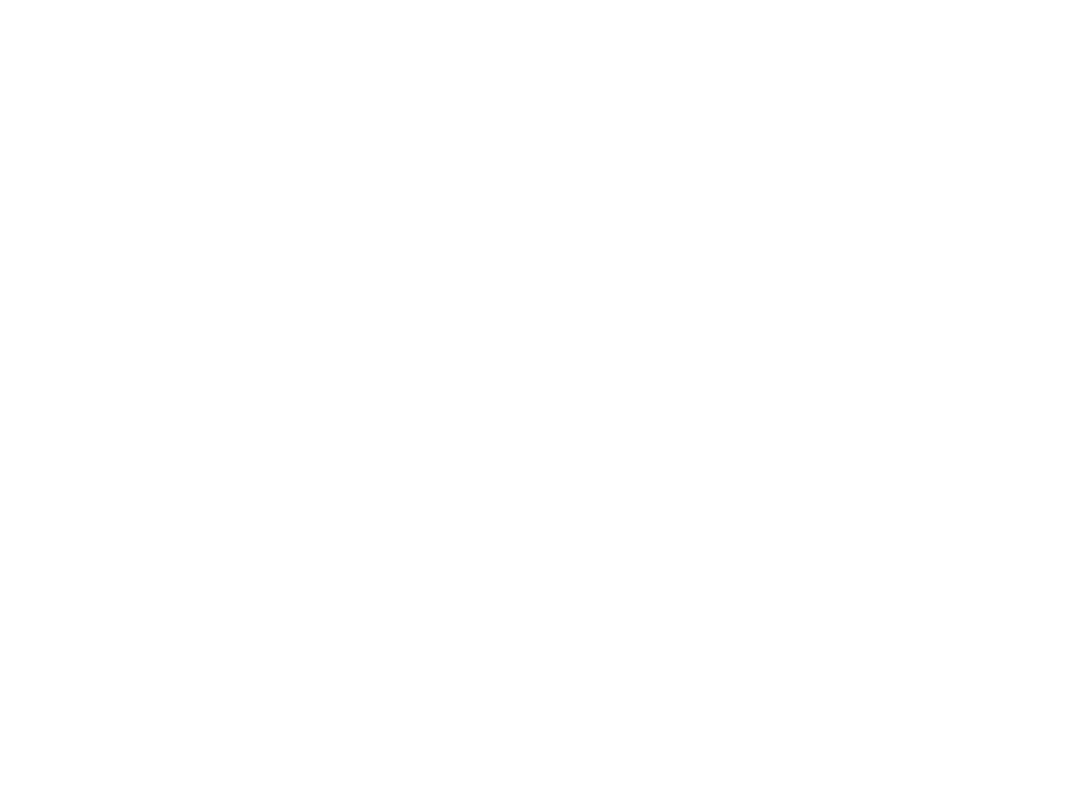
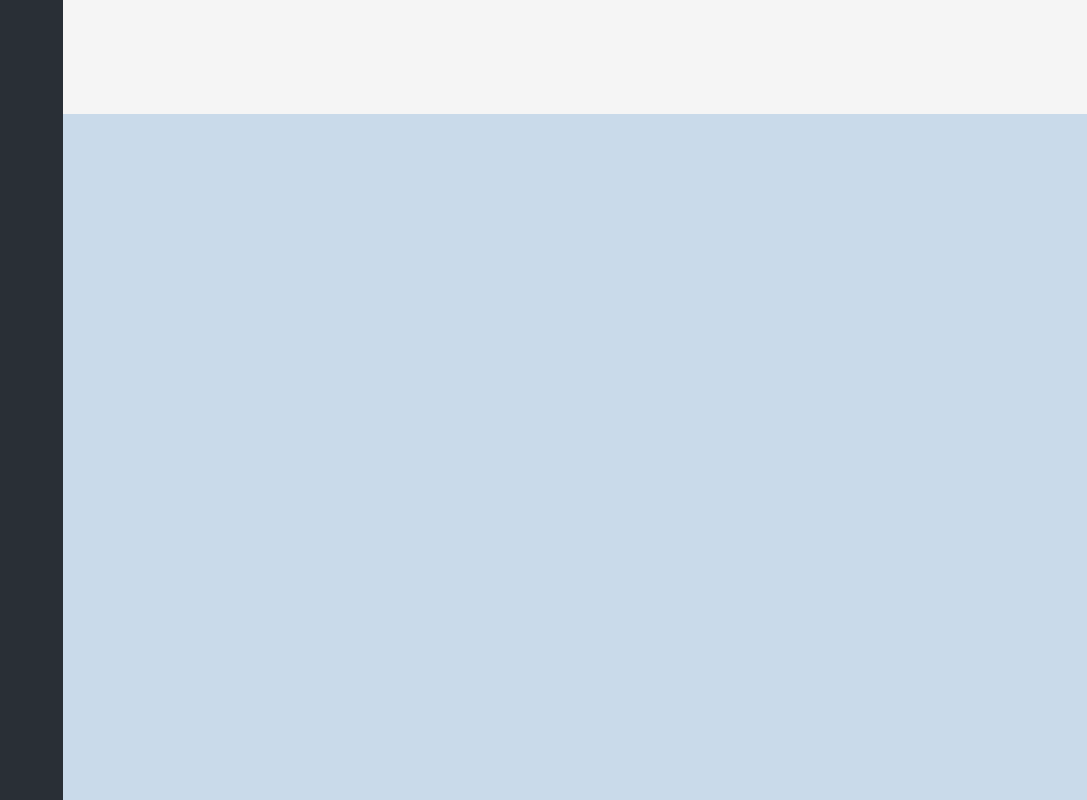
Before and after one commit to oaksvirals/admin-dashboard, a plain HTML site: page index.html in a window 1280 px wide. Shown: the whole page, without its empty margins (193-1280 px from the left). Drawn offline with Linux system fonts and the light colour scheme.

Commit message:
Grid and Color Scheme
General grid areas established and color scheme applied to css root.

```diff
--- a/index.html
+++ b/index.html
@@ -7,6 +7,10 @@
     <title>Admin Dashboard</title>
 </head>
 <body>
-
+    <div class="dashboard">
+        <div class="navigation"></div>
+        <div class="header"></div>
+        <div class="main-content"></div>
+    </div>
 </body>
 </html>
--- a/style.css
+++ b/style.css
@@ -1,5 +1,37 @@
+:root {
+    --main: #292F36;
+    --background: #C9DAEA;
+    --accent: #439A86;
+    --smoke: #F5F5F5;
+}
+
 * {
     box-sizing: border-box;
     margin: 0;
     padding: 0;
+    height: 100%;
+    width: 100%;
 }
+
+.dashboard {
+ display: grid;
+ grid-template: 1fr 5fr 1fr / 1fr 2fr 2fr;
+}
+
+.navigation {
+    background-color: var(--main);
+    grid-column: 1 / 2;
+    grid-row: 1 / -1;
+}
+
+.header {
+    background-color: var(--smoke);
+    grid-column: 2 / -1;
+    grid-row: 1 / 2;
+}
+
+.main-content {
+    background-color: var(--background);
+    grid-column: 2 / -1;
+    grid-row: 2 / -1;
+}
```
